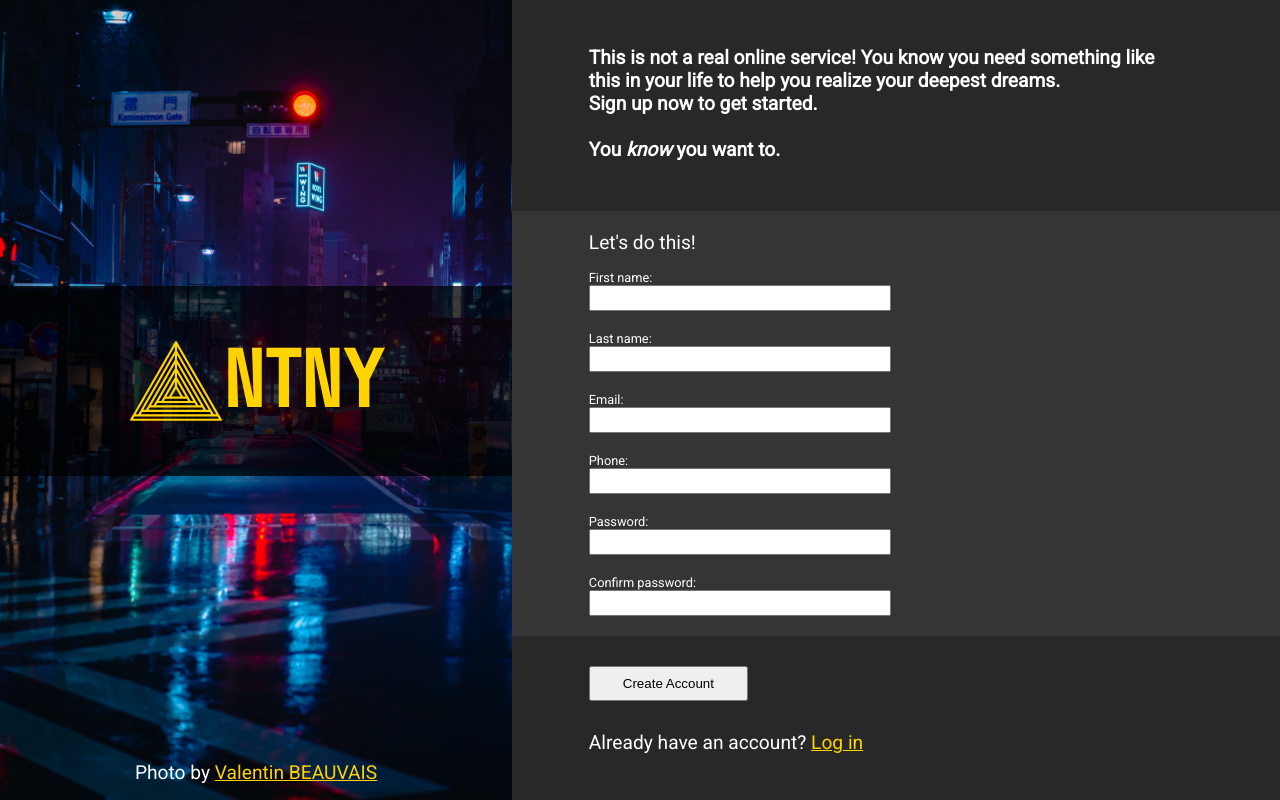
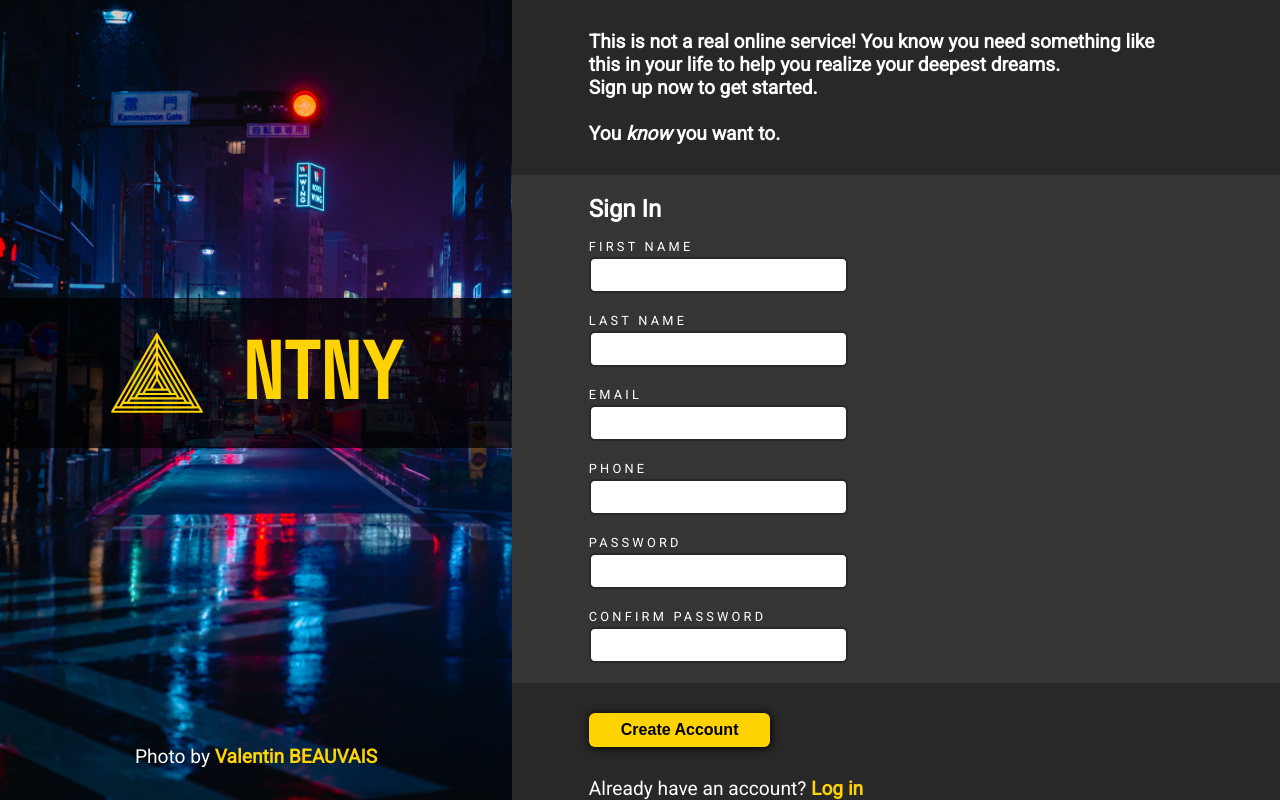
Before and after one commit to ntonyTR/form, a plain HTML site: page index.html in a window 1280 px wide. Drawn offline with Linux system fonts and the light colour scheme.

Commit message:
Termine el layout y estilos

```diff
--- a/index.html
+++ b/index.html
@@ -31,33 +31,33 @@
       </p>
     </div>
 
-    <form class="rl-padding" action="#" method="post" id="signUp-form">
+    <form class="rl-padding" action="https://httpbin.org/post" method="post" id="signUp-form">
       <fieldset>
-        <legend>Let's do this!</legend>
+        <legend>Sign In</legend>
 
         <div class="form-element">
-          <label for="first-name">First name:</label>
-          <input type="text" id="first-name">
+          <label for="first-name">FIRST NAME</label>
+          <input type="text" id="first-name" name="first_name" required>
         </div>
         <div class="form-element">
-          <label for="last-name">Last name:</label>
-          <input type="text" id="last-name">
+          <label for="last-name">LAST NAME</label>
+          <input type="text" id="last-name" name="last_name" required>
         </div>
         <div class="form-element">
-          <label for="email">Email:</label>
-          <input type="email" id="email">
+          <label for="email">EMAIL</label>
+          <input type="email" id="email" name="email" required>
         </div>
         <div class="form-element">
-          <label for="phone">Phone:</label>
-          <input type="tel" id="phone">
+          <label for="phone">PHONE</label>
+          <input type="tel" id="phone" name="phone" required>
         </div>
         <div class="form-element">
-          <label for="password">Password:</label>
-          <input type="password" id="password">
+          <label for="password">PASSWORD</label>
+          <input type="password" id="password" name="password" required>
         </div>
         <div class="form-element">
-          <label for="password-confirm">Confirm password:</label>
-          <input type="password" id="password-confirm">
+          <label for="password-confirm">CONFIRM PASSWORD</label>
+          <input type="password" id="password-confirm" name="password_confirm" required>
         </div>
 
       </fieldset>
--- a/styles.css
+++ b/styles.css
@@ -19,10 +19,11 @@ body {
   font-family:'Roboto', sans-serif;
   color: white;
   font-size: 1.2rem;
+  flex-wrap: wrap;
 }
 
 .background {
-  width: 40vw;
+  min-width: 480px;
   background-image: url(./images/background.webp);
   background-size: cover;
   background-position: center;
@@ -30,6 +31,7 @@ body {
   flex-direction: column;
   align-items: center;
   justify-content: center;
+  flex: 2;
 }
 
 .logo {
@@ -42,43 +44,47 @@ body {
   display: flex;
   justify-content: center;
   align-items: center;
-  padding: 50px 0;
-  margin-top: auto;
+  padding: 30px 0;
+  margin: auto;
 }
 
 div>h1 {
   font-family: 'Share Tech', sans-serif;
   font-size: 5rem;
   color: var(--color-link);
+  margin-left: 1ch;
 }
 
 .main-content{
+  min-width: 480px;
   display: flex;
   flex-direction: column;
   justify-content: center;
   background-color: var(--color-fondo);
-  flex: 1;
+  flex: 3;
 }
 
 .background>footer{
-  margin-top: auto;
-  margin-bottom: 1rem;
+  margin-bottom: 2rem;
   color: white;
 }
 
 p>a{
   color: var(--color-link);
+  font-weight: bold;
+  text-decoration: none;
 }
 
 .form-element {
   display: flex;
   flex-direction: column;
-  width: 28ch;
+  width: 24ch;
+  margin-right: 30px;
 }
 
 .main-content > :first-child {
   font-weight: bolder;
-  margin-bottom: 50px;
+  margin: 30px 0;
 }
 
 .main-content > :last-child {
@@ -98,14 +104,21 @@ fieldset {
 
 legend {
   margin-bottom: 1rem;
+  font-weight: bold;
+  font-size: 1.5rem;
 }
 
 label {
   font-size: .8rem;
+  letter-spacing: .2rem;
 }
 
-.form-element > input {
+input {
   font-size: 1.2rem;
+  border-radius: 6px;
+  border: 2px solid var(--color-fondo);
+  margin-top: 3px;
+  padding: 5px 10px;
 }
 
 form {
@@ -119,6 +132,23 @@ form {
   padding-right: 15%;
 }
 
-[type="submit"]{
+button{
   padding: .5rem 2rem;
+  background-color: var(--color-link);
+  box-shadow: 1px 1px 10px black;
+  cursor: pointer;
+  font-size: 1rem;
+  border: none;
+  border-radius: 6px;
+  font-weight: bold;
 }
+
+input:focus {
+  box-shadow: 0 0 5px 2px var(--color-link);
+  outline: none;
+  border: 2px solid var(--color-link);
+}
+
+/* input:invalid {
+  background-color: red;
+} */
```
